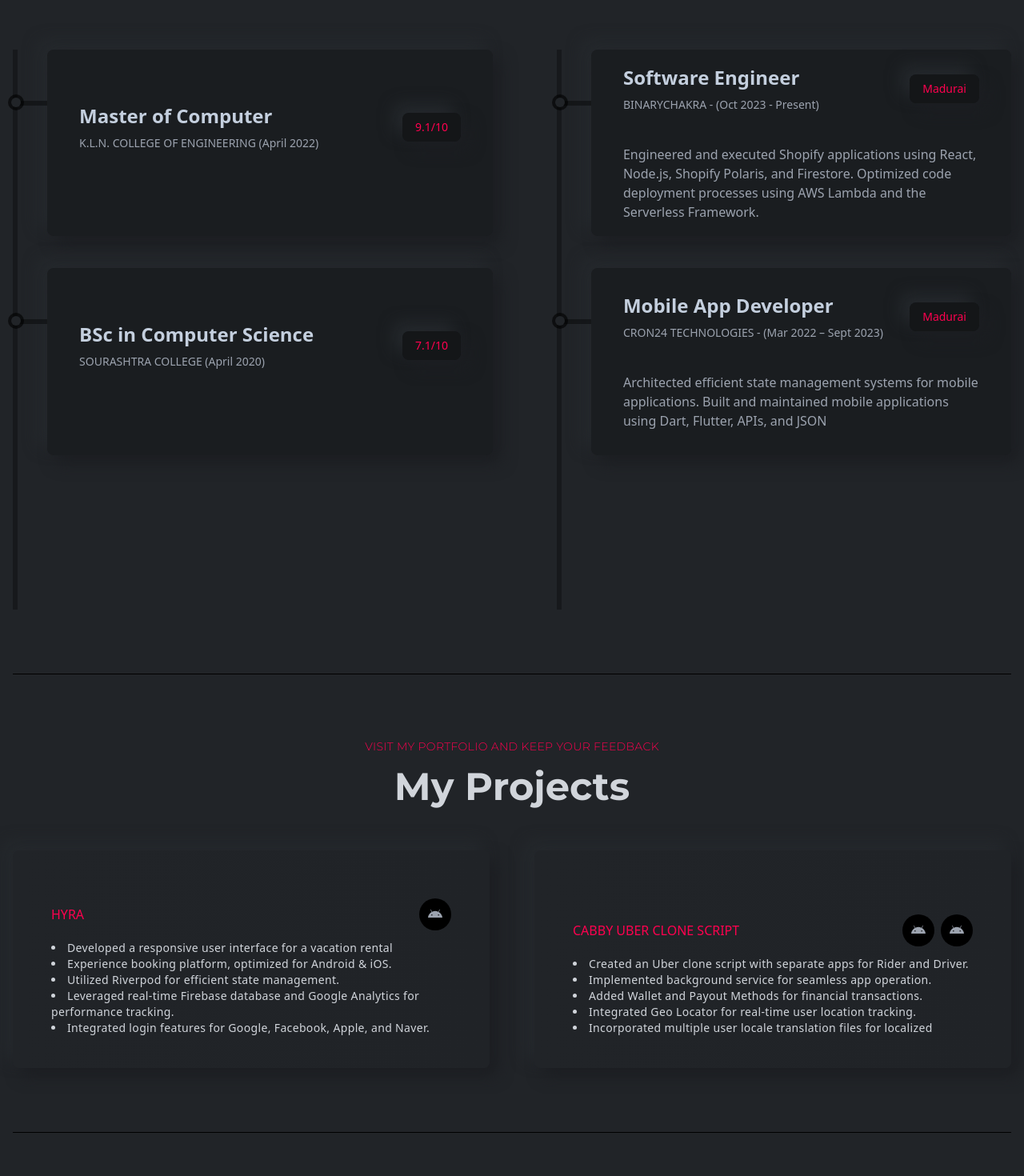
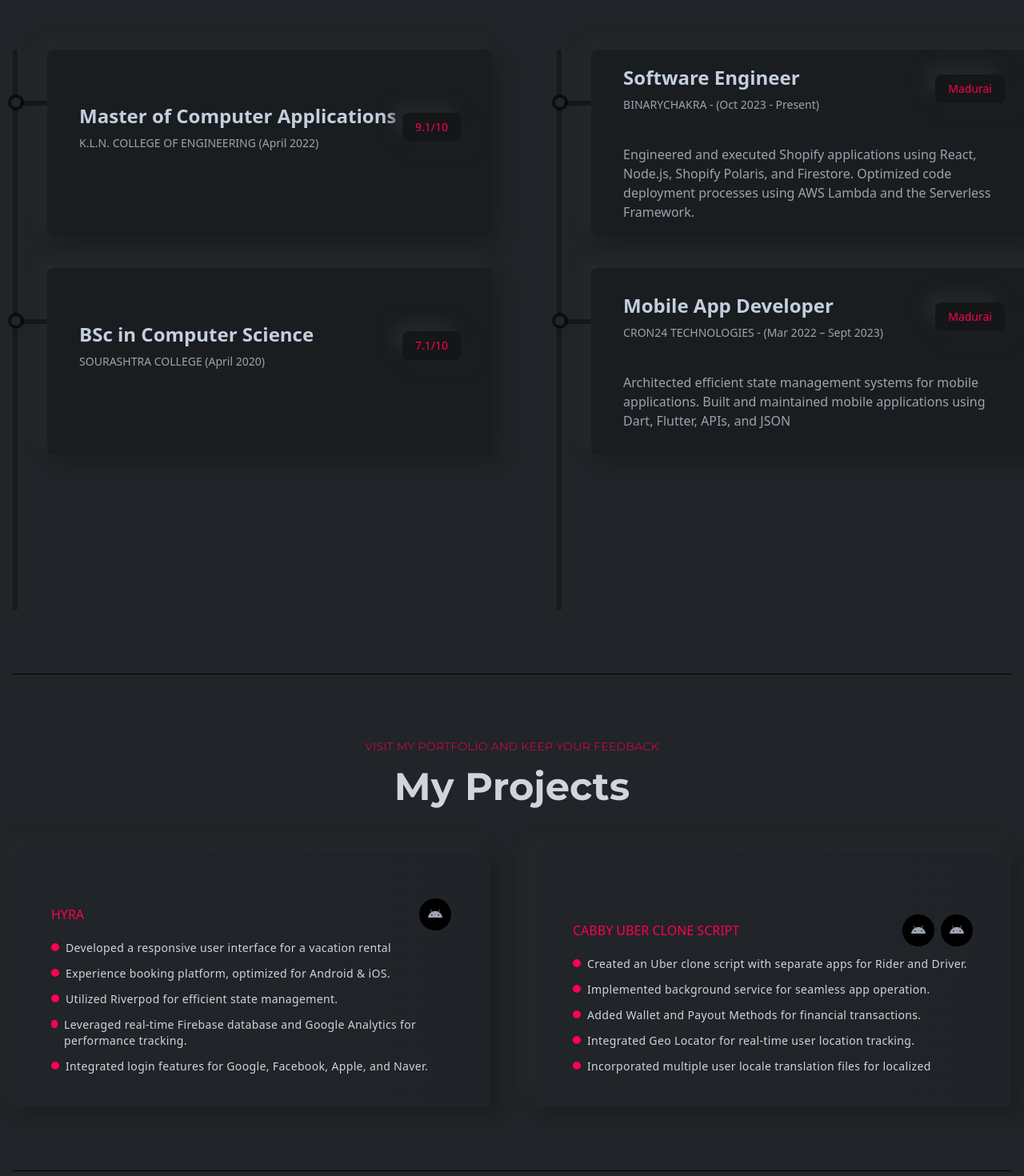
Before and after one commit to NJHarshavardhan/portfolio, a React (Create React App) app: page / in a window 1280 px wide. Shown: the part 1820-3290 px from the top of the page at 80% size. Built offline with nearby package versions, Linux system fonts and the light colour scheme.

Commit message:
Alignment issue

```diff
--- a/public/index.html
+++ b/public/index.html
@@ -3,7 +3,6 @@
   <head>
     <meta charset="UTF-8" />
     <meta name="viewport" content="width=device-width, initial-scale=1.0" />
-    <meta name="description" content="Your site description" />
     <link rel="icon" href="%PUBLIC_URL%/profilePhoto.png" />
     <title>Harsha || Personal Portfolio</title>
   </head>
--- a/src/components/projects/ProjectsCard.js
+++ b/src/components/projects/ProjectsCard.js
@@ -14,29 +14,28 @@ const ProjectsCard = ({ title, des, appUrl, appUrl1 }) => {
               {title}
             </h3>
             <div className="flex gap-2">
-              {/* <span className="text-lg w-10 h-10 rounded-full bg-black inline-flex justify-center items-center text-gray-400 hover:text-designColor duration-300 cursor-pointer">
-                <BsGithub />
-  </span> */}
               <span className="text-lg w-10 h-10 rounded-full bg-black inline-flex justify-center items-center text-gray-400 hover:text-designColor duration-300 cursor-pointer">
                 <a href={appUrl} target="_blank" rel="noopener noreferrer">
                   <FaAndroid />
                 </a>
               </span>
-              {appUrl1 ? (
+              {appUrl1 && (
                 <span className="text-lg w-10 h-10 rounded-full bg-black inline-flex justify-center items-center text-gray-400 hover:text-designColor duration-300 cursor-pointer">
                   <a href={appUrl1} target="_blank" rel="noopener noreferrer">
                     <FaAndroid />
                   </a>
                 </span>
-              ) : null}
+              )}
             </div>
           </div>
-          {/* Render each line of des as a bullet point */}
           <div className="mt-3">
-            <ul className="list-disc list-inside">
+            <ul className="list-none space-y-3">
               {desLines.map((line, index) => (
-                <li key={index} className="text-sm tracking-wide text-gray-300">
-                  {line.trim()}
+                <li key={index} className="flex items-start space-x-2">
+                  <span className="w-2.5 h-2.5 mt-1 bg-designColor rounded-full"></span>
+                  <p className="text-sm tracking-wide text-gray-300">
+                    {line.trim()}
+                  </p>
                 </li>
               ))}
             </ul>
--- a/src/components/resume/Education.js
+++ b/src/components/resume/Education.js
@@ -15,9 +15,8 @@ const Education = () => {
           <h2 className="text-3xl md:text-4xl font-bold">Education Quality</h2>
         </div>
         <div className="mt-6 lgl:mt-14 lg:w-[600px] lg:h-[700px] lg:border-l-[6px] lg:border-l-black lg:border-opacity-30 w-full h-full border-l-[6px] border-l-black border-opacity-30 flex flex-col gap-10">
-
           <ResumeCard
-            title="Master of Computer"
+            title="Master of Computer Applications"
             subTitle="K.L.N. COLLEGE OF ENGINEERING (April 2022)"
             result="9.1/10"
             //des="The training provided by universities in order to prepare people to work in various sectors of the economy or areas of culture."
@@ -36,7 +35,7 @@ const Education = () => {
         <div className="py-6 lgl:py-12 font-titleFont flex flex-col gap-4">
           <h2 className="text-3xl md:text-4xl font-bold">Job Experience</h2>
         </div>
-        <div className="mt-6 lgl:mt-14 w-full h-[700px] border-l-[6px] border-l-black border-opacity-30 flex flex-col gap-10">
+        <div className="mt-6 lgl:mt-14 lg:w-[600px] lg:h-[700px] lg:border-l-[6px] lg:border-l-black lg:border-opacity-30 w-full h-full border-l-[6px] border-l-black border-opacity-30 flex flex-col gap-10">
           <ResumeCard
             title="Software Engineer"
             subTitle="BINARYCHAKRA - (Oct 2023 - Present)"
--- a/src/components/resume/Experience.js
+++ b/src/components/resume/Experience.js
@@ -13,8 +13,9 @@ const Experience = () => {
         <div className="py-6 lgl:py-12 font-titleFont flex flex-col gap-4">
           <h2 className="text-3xl md:text-4xl font-bold">Job Experience</h2>
         </div>
-        <div className="mt-6 lgl:mt-14 w-full h-[800px] border-l-[6px] border-l-black border-opacity-30 flex flex-col gap-10">
-          <ResumeCard
+        <div className="mt-6 lgl:mt-14 lg:w-[600px] lg:h-[700px] lg:border-l-[6px] lg:border-l-black lg:border-opacity-30 w-full h-full border-l-[6px] border-l-black border-opacity-30 flex flex-col gap-10">
+
+<ResumeCard
             title="Software Engineer"
             subTitle="BINARYCHAKRA - (Oct 2023 - Present)"
             result="Madurai"
```
